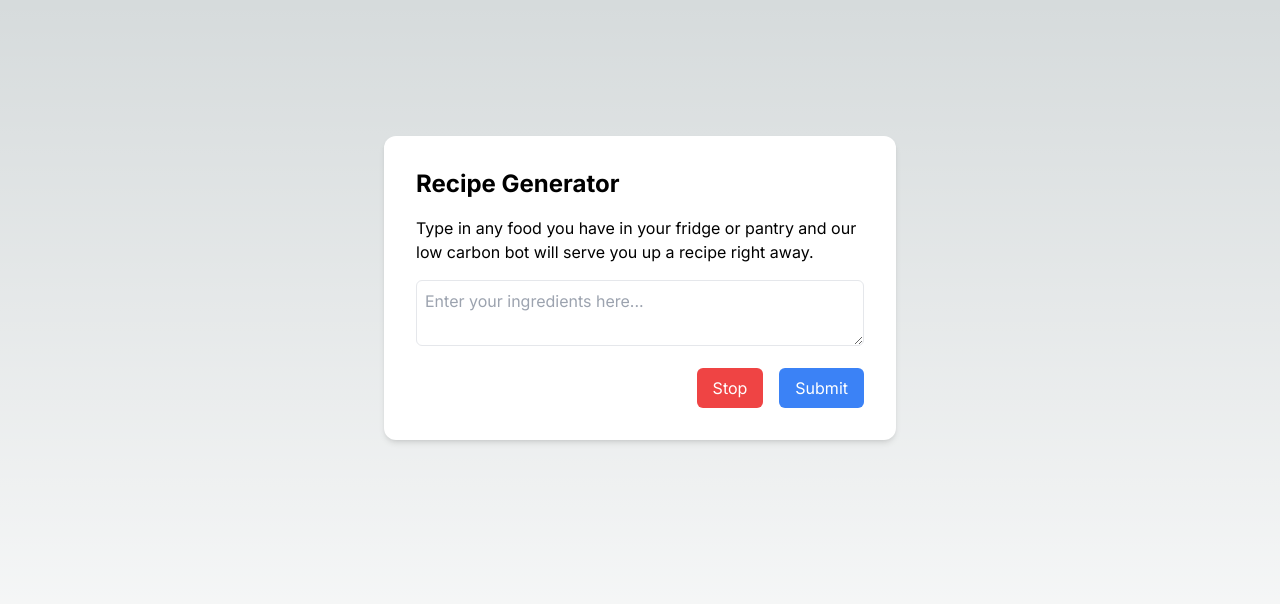
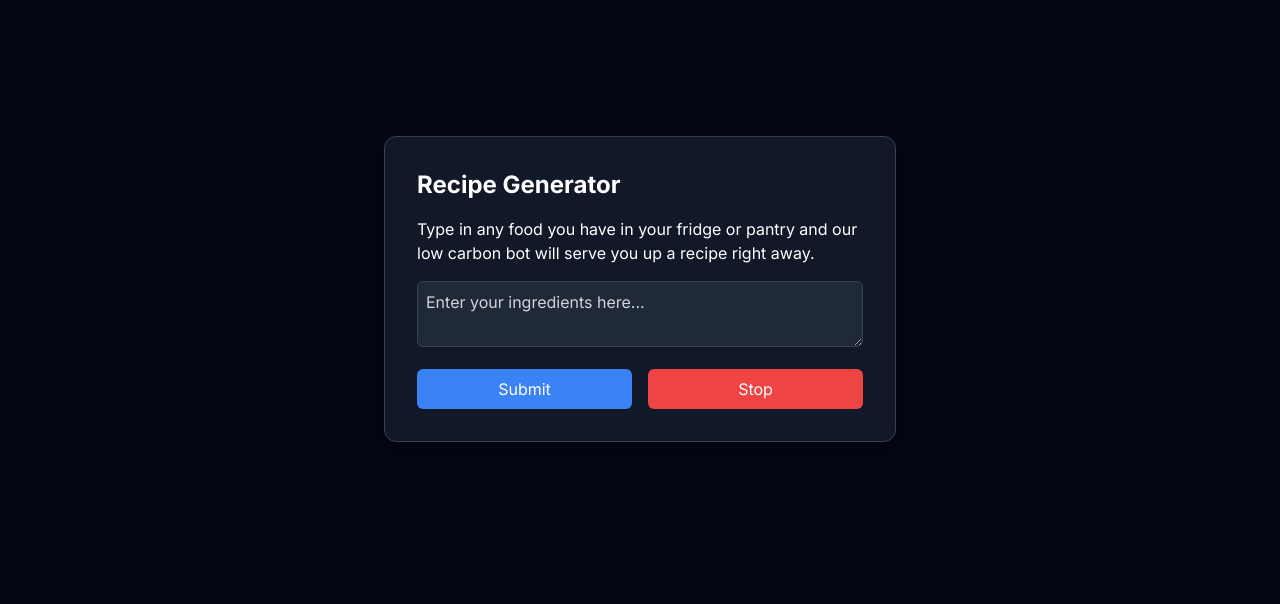
Before and after one commit to wseagar/helfy, a Next.js app: page / in a window 1280 px wide. Shown: the top 604 px of the page. Built offline with nearby package versions, Linux system fonts and the light colour scheme.

Commit message:
update content

```diff
--- a/src/app/components/completion.tsx
+++ b/src/app/components/completion.tsx
@@ -18,7 +18,7 @@ export function Completion() {
   });
 
   return (
-    <div className="bg-white p-8 rounded-xl shadow-md max-w-lg mx-auto mt-10">
+    <div className="bg-gray-900 text-white border border-gray-700 shadow-xl p-8 rounded-xl max-w-lg mx-auto mt-10">
       <h1 className="text-2xl font-bold mb-4">Recipe Generator</h1>
       <p className="mb-4">
         Type in any food you have in your fridge or pantry and our low carbon
@@ -29,7 +29,7 @@ export function Completion() {
           value={input}
           placeholder="Enter your ingredients here..."
           onChange={handleInputChange}
-          className="w-full p-2 border rounded-md placeholder-gray-400 focus:outline-none focus:border-blue-400"
+          className="w-full p-2 border border-gray-700 rounded-md placeholder-gray-300 focus:outline-none focus:border-blue-400 bg-gray-800 text-white"
         />
         <ReactMarkdown
           className="prose break-words dark:prose-invert prose-p:leading-relaxed prose-pre:p-0"
@@ -45,22 +45,22 @@ export function Completion() {
         >
           {completion}
         </ReactMarkdown>
-        <div className="flex justify-end space-x-4">
-          <button
-            type="button"
-            onClick={stop}
-            className="py-2 px-4 bg-red-500 text-white rounded-md hover:bg-red-400 focus:outline-none"
-          >
-            Stop
-          </button>
+        <div className="flex justify-start space-x-4">
           <button
             disabled={isLoading}
             type="submit"
-            className={`py-2 px-4 bg-blue-500 text-white rounded-md ${
+            className={`py-2 px-4 bg-blue-500 text-white rounded-md flex-1 ${
               isLoading ? "opacity-50 cursor-not-allowed" : "hover:bg-blue-400"
             } focus:outline-none`}
           >
             Submit
+          </button>
+          <button
+            type="button"
+            onClick={stop}
+            className="py-2 flex-1 px-4 bg-red-500 text-white rounded-md hover:bg-red-400 focus:outline-none"
+          >
+            Stop
           </button>
         </div>
       </form>
--- a/src/app/page.tsx
+++ b/src/app/page.tsx
@@ -2,7 +2,7 @@ import { Completion } from "./components/completion";
 
 export default function Home() {
   return (
-    <main className="flex min-h-screen flex-col items-center justify-between p-24">
+    <main className="flex min-h-screen flex-col items-center justify-between p-24 bg-gray-950">
       <Completion />
     </main>
   );
```
